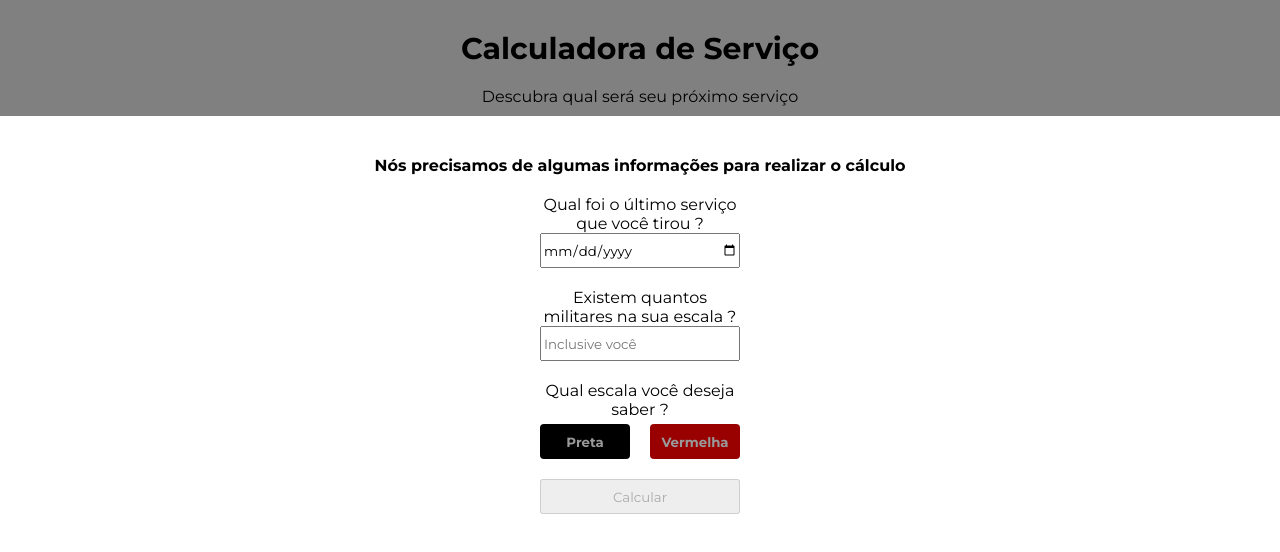
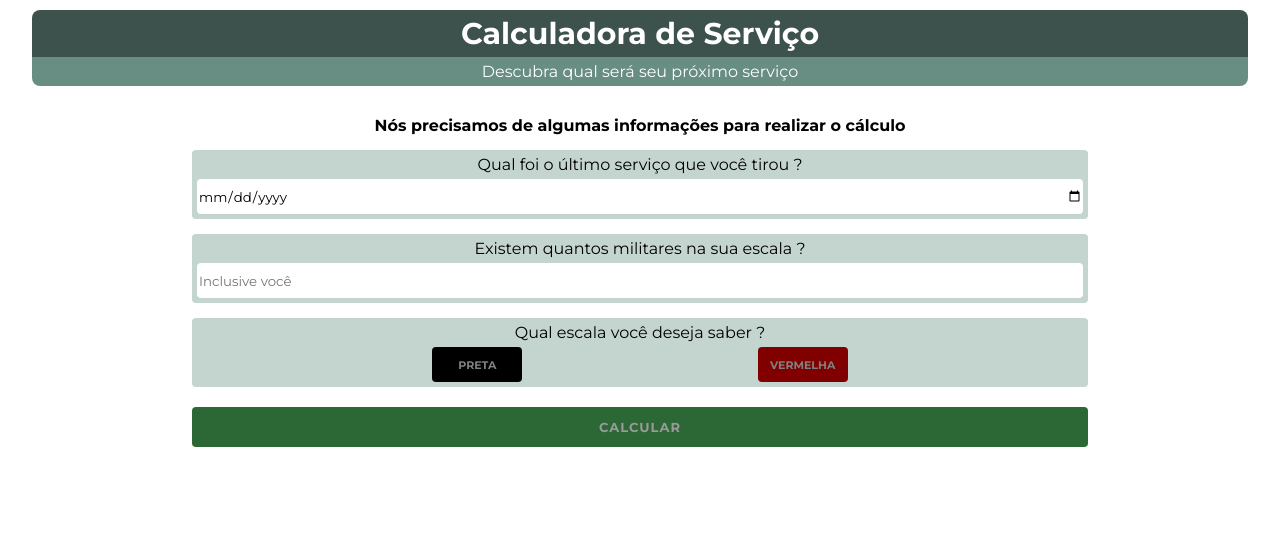
Before and after one commit to EricEOL/calc_service, a Next.js app: page / in a window 1280 px wide. Shown: the top 552 px of the page. Built offline with nearby package versions, Linux system fonts and the light colour scheme.

Commit message:
Estilização inicial da aplicação

```diff
--- a/pages/api/calculator.js
+++ b/pages/api/calculator.js
@@ -11,7 +11,7 @@ export default (req, res) => {
     if (scale === 'preta') {
 
       if(isSaturday(formattedDate) === true || isSunday(formattedDate) === true) {
-        res.json({response: 'Você escolheu escala preta, entretetanto a data do seu último serviço é um sábado ou domingo. Corrija por favor.'});
+        res.json({response: 'Você escolheu escala preta, entretanto, a data do seu último serviço é um sábado ou domingo.'});
         return;
       }
 
@@ -40,7 +40,7 @@ export default (req, res) => {
     } else {
 
       if(isSaturday(formattedDate) === false && isSunday(formattedDate) === false) {
-        res.json({response: 'Você escolheu escala vermelha, entretetanto a data do seu último serviço é um dia útil. Corrija por favor.'});
+        res.json({response: 'Você escolheu escala vermelha, entretanto, a data do seu último serviço é um dia útil.'});
         return;
       }
 
--- a/pages/home.module.scss
+++ b/pages/home.module.scss
@@ -1,40 +1,101 @@
 .homeHeader {
   width: 100vw;
-  background-color: gray;
 
-  padding: 10px;
-  margin-bottom: 40px;
+  display: flex;
+  justify-content: center;
+  align-items: center;
+  flex-direction: column;
 
+  margin-bottom: 30px;
   text-align: center;
 
   h1 {
+    width: 95vw;
+    margin: 10px 0 0;
     font-size: 30px;
+    color: #fff;
+    background-color: #3d524c;
+    padding: 5px;
+    border-radius: 8px 8px 0 0;
+  }
+
+  span {
+    width: 95vw;
+    color: #fff;
+    background-color: #688D82;
+    padding: 5px;
+    border-radius: 0 0 8px 8px;
   }
 }
 
 .homeMain {
   text-align: center;
 
+  .response {
+    margin: 5px auto;
+    text-align: center;
+    font-weight: bold;
+    font-size: 16px;
+    width: 95vw;
+  }
+
+  @mixin inline-animation($duration) {
+    $name: inline-#{unique-id()};
+
+    @keyframes #{$name} {
+      @content;
+    }
+
+    animation-name: $name;
+    animation-duration: $duration;
+    animation-iteration-count: infinite;
+    animation-play-state: inherit;
+    animation-timing-function: linear;
+  }
+
+  .loading {
+    @include inline-animation(0.5s) {
+      from { transform: rotate(0deg); }
+      to { transform: rotate(360deg); }
+    }
+
+    margin: 0 auto;
+
+    border: 5px solid #DCE5E2;
+    border-bottom-color: #3d524c;
+    border-radius: 50%;
+    height: 40px;
+    width: 40px;
+  }
+
   form {
     margin: auto;
-    width: 200px;
+    width: 70vw;
 
     .divInput {
       display: flex;
       flex-direction: column;
-      margin-top: 20px;
+      width: 70vw;
+      margin-top: 15px;
+      padding: 5px;
+      background-color: #C4D4CF;
+      border-radius: 4px;
 
       input {
-        width: 200px;
+        width: 100%;
         height: 35px;
+        margin-top: 5px;
+        border: none;
+        border-radius: 4px;
       }
 
       .scaleButtons {
         display: flex;
-        justify-content: space-between;
+        justify-content: space-evenly;
 
         .activeButton {
           filter: brightness(1);
+          border-radius: 4px;
         }
 
         button {
@@ -44,11 +105,15 @@
           border: none;
           border-radius: 4px;
           color: #fff;
+          text-transform: uppercase;
+          font-size: 11px;
           font-weight: bold;
-          filter: brightness(0.6);
-          background-color: black;
+          filter: brightness(0.5);
+          background-color: #000;
 
           cursor: pointer;
+
+          transition: 0.2s;
 
           &:last-child {
             background-color: red;
@@ -58,11 +123,32 @@
     }
 
     button[type="submit"] {
-      width: 200px;
-      height: 35px;
+      width: 70vw;
+      height: 40px;
 
       margin: 20px 0 10px 0;
       cursor: pointer;
+
+      background-color: #48AD59;
+      color: #fff;
+      border: none;
+      border-radius: 4px;
+
+      text-transform: uppercase;
+      font-size: 13px;
+      letter-spacing: 1px;
+      font-weight: bold;
+
+      transition: 0.2s;
+
+      &:hover {
+        filter: brightness(1.2);
+      }
+
+      &:disabled {
+        filter: brightness(0.6);
+        cursor: not-allowed;
+      }
     }
   }
 }
--- a/pages/index.js
+++ b/pages/index.js
@@ -8,9 +8,17 @@ export default function Home() {
   const [quantity, setQuantity] = useState('');
   const [scale, setScale] = useState('');
   const [nextService, setNextService] = useState('');
+  const [screenState, setScreenState] = useState(false);
 
   async function handleSubmit(event) {
     event.preventDefault();
+
+    if((date === '') || (quantity === '') || (scale === '')) {
+      setNextService('Você não preencheu todos os campos.');
+      return;
+    }
+
+    setScreenState(true);
 
     const data = {
       date,
@@ -20,7 +28,11 @@ export default function Home() {
 
     const response = await api.post('calculator', data);
 
-    setNextService(response.data.response);
+    setTimeout(() => {
+      setNextService(response.data.response);
+
+      setScreenState(false);
+    }, 3000)
   }
 
   return (
@@ -63,10 +75,13 @@ export default function Home() {
             </div>
           </div>
 
-          <button type="submit" disabled={!scale && true}>Calcular</button>
+          <button type="submit" disabled={!scale && true} onClick={() => setNextService('')}>Calcular</button>
         </form>
 
-        {!!nextService && <strong>{nextService}</strong>}
+
+        {!!screenState && <div className={styles.loading}></div>}
+
+        {!!nextService && <p className={styles.response}>{nextService}</p>}
 
       </main>
     </>
```
